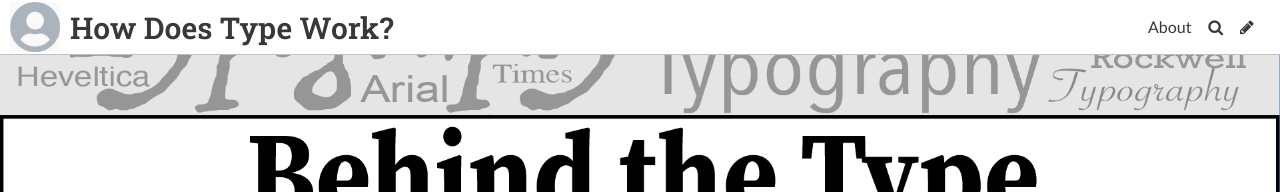
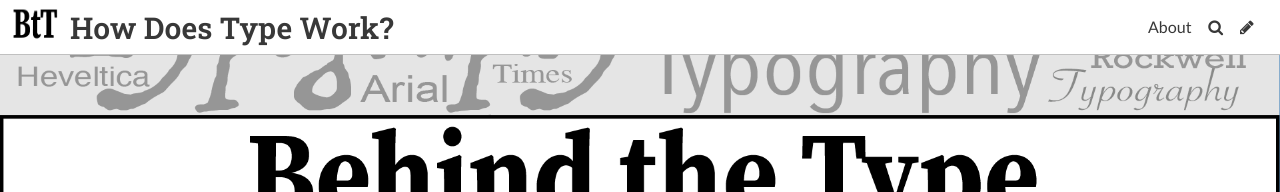
Before and after one commit to Yaz1501/BehindTheType, a Jekyll site: the page built from index.html, in a window 1280 px wide. Shown: the top 192 px of the page. Built offline with Jekyll 4.4.1, drawn with Linux system fonts in a browser that asks for light colours; some web fonts are replaced; the list of posts is cut into pages by our own code.

Commit message:
Update Settings “general”

```diff
--- a/_data/settings.yml
+++ b/_data/settings.yml
@@ -4,7 +4,7 @@
 footer_text: Copyright 2020 Yasmin Arnould
 header_feature_image: ../uploads/banner2.0.png
 bannerheight: 20vmax
-logo: /uploads/logo.jpg
+logo: ../uploads/btt2.png
 favicon: /uploads/favicon.ico
 gridlayout: false
 fixednavbar: true
```
